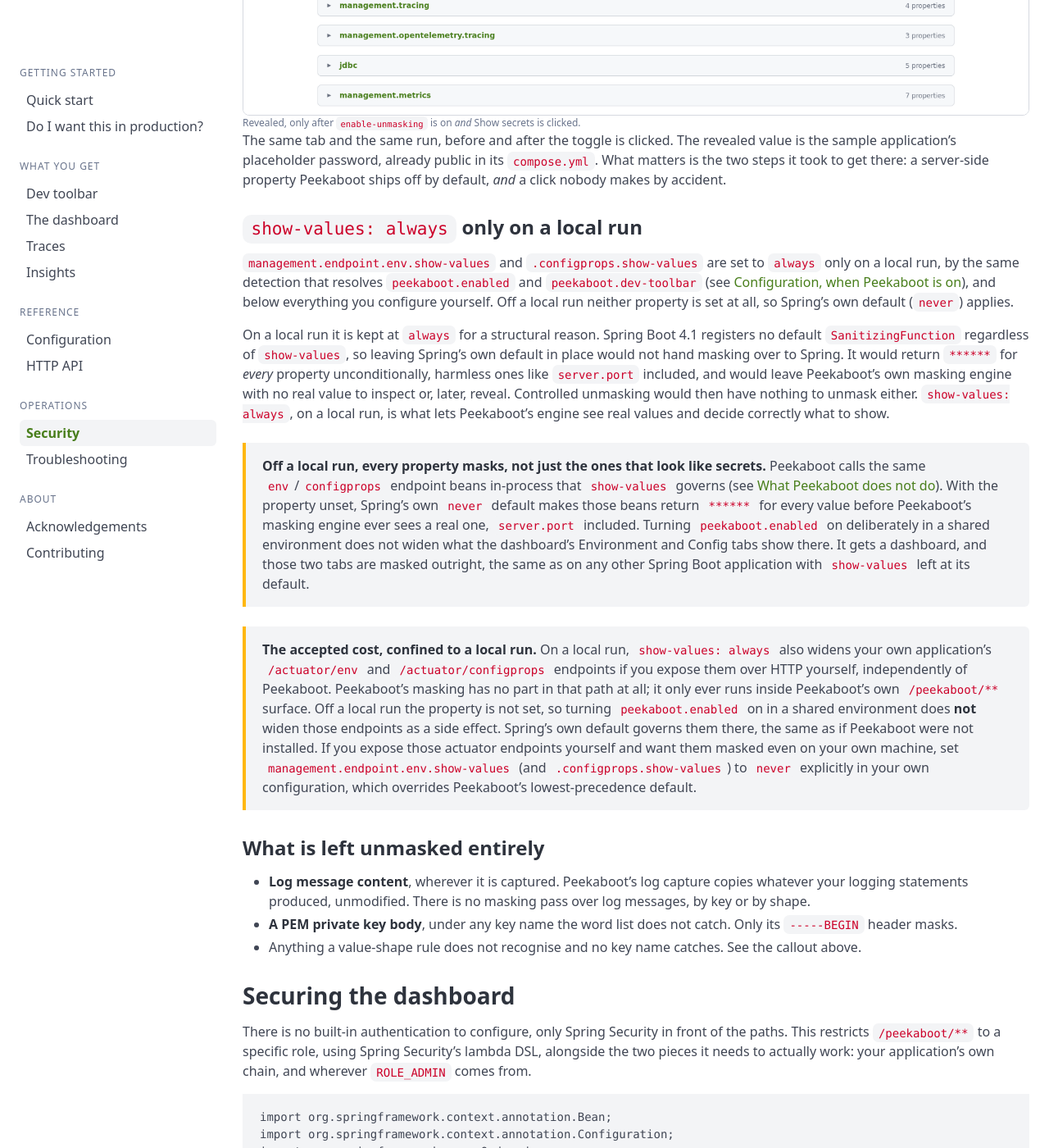
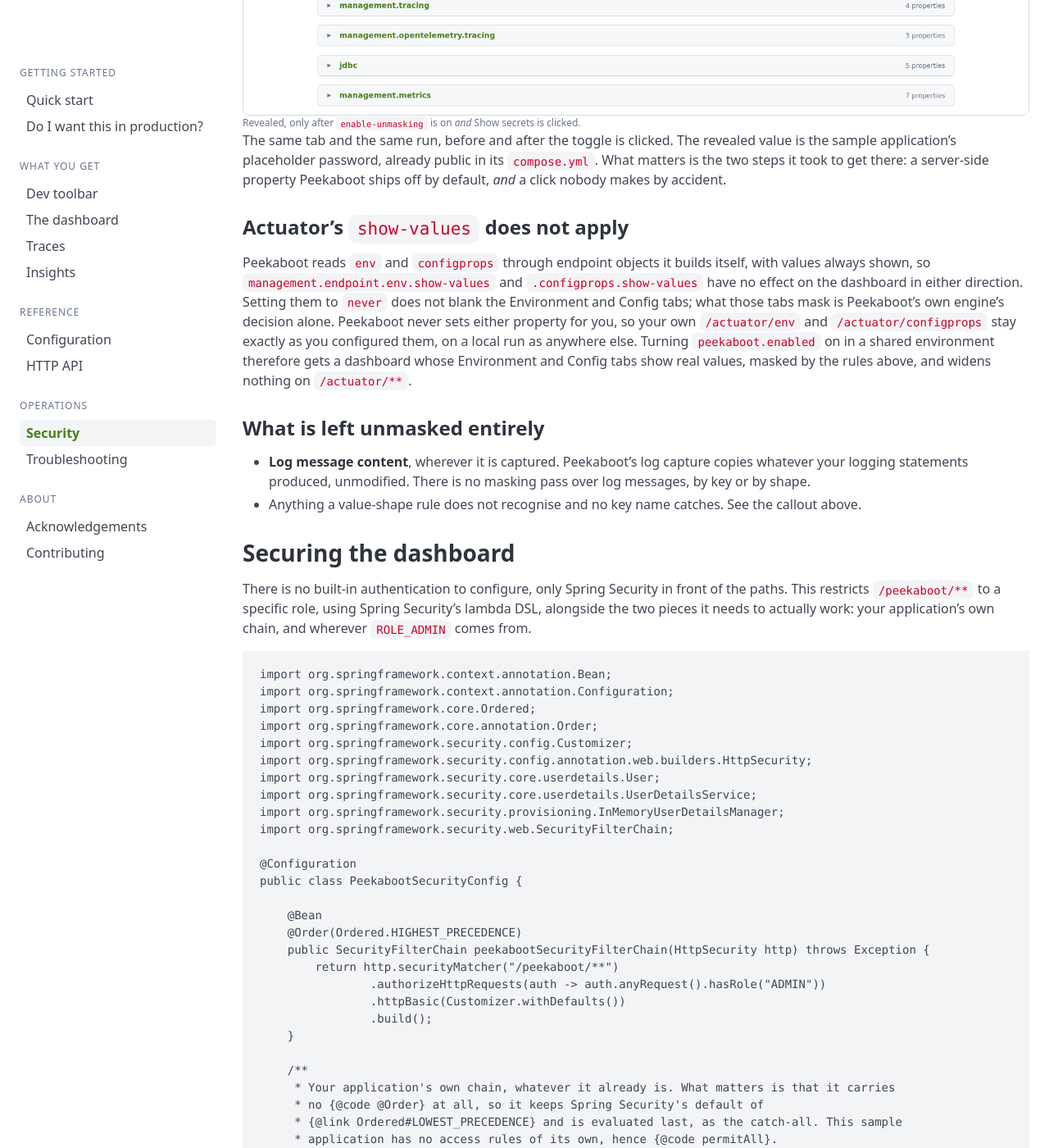
Before and after one commit to peekaboot-org/peekaboot-org.github.io, a Jekyll site: the page built from docs/security.md, in a window 1280 px wide and 1400 px high, scrolled down 6753 px. Shown: the whole window at 82% size. Built offline with Jekyll 4.4.1, drawn with Linux system fonts in a browser that asks for light colours; some of the changed text lies outside the part shown.

Commit message:
docs: security matches the 2026-09-06 code
Peekaboot builds its own env and configprops endpoint objects with values
always shown, so the show-values section, both callouts and every "off a
local run everything masks" claim were wrong. PEM private keys mask from
BEGIN to END, not header only. Health is the one borrowed endpoint. The
application's SanitizingFunction beans run inside Peekaboot's reads. The
driver name is read, not its version.

```diff
--- a/docs/security.md
+++ b/docs/security.md
@@ -21,14 +21,15 @@ it off.
 This is everything, not a curated subset. If you are deciding whether Peekaboot is safe to
 enable somewhere, read all of it.
 
-- **Environment values, on a local run.** Every property source Spring resolved, key and
-  value, from Actuator's `env` endpoint. By default a value whose key or shape looks like a
+- **Environment values.** Every property source Spring resolved, key and value, read
+  through Actuator's `env` endpoint machinery. A value whose key or shape looks like a
   secret is replaced with `******` and everything else is shown verbatim (see
-  [Masking](#masking)). Off a local run every value masks, this rule set included (see
-  [actuator value visibility](#show-values-always-only-on-a-local-run)).
-- **Config property values, on a local run.** Every value bound to a
-  `@ConfigurationProperties` bean, from Actuator's `configprops` endpoint. Same masking,
-  same local-run condition.
+  [Masking](#masking)). That holds wherever `peekaboot.enabled` is `true`, on a local run
+  or off one; your own `management.endpoint.env.show-values` setting plays no part (see
+  [Actuator's `show-values` does not apply](#show-values-does-not-apply)).
+- **Config property values.** Every value bound to a `@ConfigurationProperties` bean, from
+  Actuator's `configprops` endpoint. Same masking, same independence from
+  `management.endpoint.configprops.show-values`.
 - **Health detail.** Per-component status (datasource, disk space, custom indicators), not
   just an aggregate UP/DOWN. A custom `HealthIndicator`'s detail map is masked the same way
   as everything else.
@@ -43,8 +44,8 @@ enable somewhere, read all of it.
   `GET /peekaboot/api/actuator/all/insights` and shown on the Overview tab. None of it is
   masked, network addresses included.
 - **Datasource metadata.** For every `DataSource` bean, its host or hosts and port, database
-  name, the database user, the database product and version, and the JDBC driver and
-  version, read from the connection's `DatabaseMetaData`. Only the JDBC URL's connection
+  name, the database user, the database product and version, and the JDBC driver's name,
+  read from the connection's `DatabaseMetaData`. Only the JDBC URL's connection
   parameters go through masking. The user name, host and database name are shown verbatim.
 - **Scheduled tasks' last failure.** For every `@Scheduled` task, alongside its schedule and
   last and next execution time, the last execution's exception type and message exactly as
@@ -104,13 +105,12 @@ enable somewhere, read all of it.
   [Insights]({{ '/docs/insights/' | relative_url }}).
 
 The dashboard's actuator-backed tabs are served by
-`GET /peekaboot/api/actuator/all/insights`, which invokes a fixed set of Actuator endpoints
-per call (`health`, `info`, `env`, `loggers`, `flyway`, `configprops`, `scheduledtasks`; an
-endpoint the application does not have is not called). That is the whole actuator
-surface Peekaboot exposes over HTTP. See [HTTP API]({{ '/docs/api/' | relative_url }}) for
-the full endpoint list. It is also a cost. `env` and `configprops` are not free on a large
-application, and without a `SecurityFilterChain` in front of `/peekaboot/**` anyone who can
-reach it can ask for all of them as often as they like.
+`GET /peekaboot/api/actuator/all/insights`, one call that reads every source listed under
+[HTTP API, what `insights` adds]({{ '/docs/api/' | relative_url }}#what-insights-adds).
+That is the whole actuator surface Peekaboot exposes over HTTP. It is also a cost. `env` and
+`configprops` are not free on a large application, and without a `SecurityFilterChain` in
+front of `/peekaboot/**` anyone who can reach it can ask for all of them as often as they
+like.
 
 ## What Peekaboot writes to disk
 
@@ -142,14 +142,17 @@ both files somewhere you control.
 
 ## What Peekaboot does not do
 
-Peekaboot never exposes raw Actuator endpoints over HTTP. It calls each endpoint in-process,
-so no `management.endpoints.web.exposure` configuration is needed, none is added, and nothing
-on `/actuator/**` changes. Which endpoints it serves, and what they answer, is the same with
-or without Peekaboot. To make the endpoint beans exist at all, Peekaboot marks every endpoint
-as available while `peekaboot.enabled` is `true`, but that never reaches the `/actuator/**`
-HTTP mapping, which applies your own `include`/`exclude` settings independently. With
-Spring's defaults, `/actuator/health` alone stays reachable over HTTP while the dashboard has
-full data on everything else.
+Peekaboot never exposes raw Actuator endpoints over HTTP. It builds its own `info`, `env`,
+`configprops`, `loggers`, `flyway` and `scheduledtasks` endpoint objects and reads them
+in-process, so no `management.endpoints.web.exposure` configuration is needed, none is
+added, and nothing on `/actuator/**` changes. Which endpoints your application serves, and
+what they answer, is the same with or without Peekaboot. Health is the one endpoint
+Peekaboot borrows rather than builds. So that its bean exists, Peekaboot marks the health
+endpoint as available while `peekaboot.enabled` is `true`, but that never reaches the
+`/actuator/**` HTTP mapping, which applies your own `include`/`exclude` settings
+independently. With Spring's defaults, `/actuator/health` alone stays reachable over HTTP
+while the dashboard has full data on everything else. `management.endpoint.health.access:
+none` still removes that bean, and the dashboard's health data with it.
 
 With Peekaboot off there is nothing under `/peekaboot/**` at all, the UI assets included. The
 dashboard bundle ships at `classpath:/META-INF/peekaboot/ui/`, outside every location Spring
@@ -179,7 +182,9 @@ everywhere a value could carry a secret:
   site that writes to your log rather than to HTTP.
 
 There is nothing to configure to get this. It is the default, and it runs whether or not your
-application declares a `SanitizingFunction` of its own.
+application declares a `SanitizingFunction` of its own. One you do declare runs as well,
+inside Peekaboot's `env` and `configprops` reads, so a value it masks reaches Peekaboot
+already as `******`.
 
 ### What gets masked, and how {#what-gets-masked-and-how}
 
@@ -230,9 +235,8 @@ parameter name rather than the shell variable the exemption was written for.
 Bare `key` and bare `certificate` are deliberately absent. They would catch
 `spring.jpa.key-generator`, `server.ssl.key-store` and `server.ssl.certificate`, which name
 filesystem paths rather than secrets, and that is exactly the kind of over-masking that makes
-a dashboard useless. Nothing compensates for the gap. A PEM private key held in a property
-whose name no rule word catches is displayed in full: the value-shape pattern below replaces
-the `-----BEGIN … PRIVATE KEY-----` header and leaves the key body alone.
+a dashboard useless. Nothing compensates for the gap by key name. A PEM private key held
+under such a key is still caught, by the value-shape pattern below.
 
 A key whose *last* token is `uri` or `url` names an address rather than a secret, so the word
 list is not applied to it. Only the four inherited patterns above still are. That is what
@@ -251,13 +255,13 @@ credential carried *inside* such a URL is caught by value shape: an `?access_tok
 A JDBC URL's `password=` parameter is the canonical case. A small set of high-precision,
 provider-prefixed patterns catches a JWT, an AWS, GitHub, GCP, Slack, Stripe, OpenAI or
 Anthropic key, and credentials embedded in a URL's userinfo (`user:pass@host`, including
-Oracle's `jdbc:oracle:thin:user/password@host` form). One further pattern matches the
-`-----BEGIN … PRIVATE KEY-----` header of a PEM block. **It masks that header line and
-nothing else.** The pattern cannot cross a newline and gives up after 100 characters, so the
-base64 key body that follows the header is printed verbatim. Two more shapes carry no word
-list of their own: a URL's query or `;`-separated parameters (`?password=...`, `;pwd=...`) and
-the `-Dname=value` / `--name=value` options in a value such as `JAVA_TOOL_OPTIONS` or
-`JDK_JAVA_OPTIONS`. Each parameter or option is judged by its name against the key-name list
+Oracle's `jdbc:oracle:thin:user/password@host` form). One further pattern matches a PEM
+private key block, from its `-----BEGIN … PRIVATE KEY-----` header through its
+`-----END … PRIVATE KEY-----` footer, newlines included. A block whose footer is missing
+masks to the end of the value, and two adjacent blocks mask separately. Two more shapes
+carry no word list of their own: a URL's query or `;`-separated parameters
+(`?password=...`, `;pwd=...`) and the `-Dname=value` / `--name=value` options in a value
+such as `JAVA_TOOL_OPTIONS` or `JDK_JAVA_OPTIONS`. Each parameter or option is judged by its name against the key-name list
 above, so a name that masks as a property masks here too, its value blacked out and the name
 left readable. Both of those shapes need their marker: a bare `password=hunter2` with no
 leading `?`, `&`, `;`, `-D` or `--` is not a parameter and is not masked. Only the matched
@@ -270,11 +274,9 @@ is not described here, it is not covered.
 <div class="pk-callout pk-callout--warning" markdown="1">
 **This is not exhaustive, and there is no entropy detection.** Key-name rules plus a bounded
 set of value-shape patterns catch the common, recognisable cases. They cannot catch a
-credential with no recognisable shape sitting under a key that is not listed above. **A PEM
-private key in a property value is the sharpest case.** Unless its key name carries a rule
-word such as `private-key`, only the `-----BEGIN` header masks and the key material itself is
-shown on the Environment and Config tabs. A literal in an ordinary-looking column
-(`INSERT INTO users (password) VALUES ('hunter2')`) is not masked either, because "hunter2"
+credential with no recognisable shape sitting under a key that is not listed above. A
+literal in an ordinary-looking column
+(`INSERT INTO users (password) VALUES ('hunter2')`) is not masked, because "hunter2"
 matches no provider pattern and SQL-text masking is value-shape-only, never column-aware.
 There is no entropy detection because flagging any high-randomness string would destroy
 legitimate values on screen, a git SHA, a UUID or a base64-encoded asset among them. Assume
@@ -324,54 +326,23 @@ the sample application's placeholder password, already public in its `compose.ym
 matters is the two steps it took to get there: a server-side property Peekaboot ships off by
 default, *and* a click nobody makes by accident.
 
-### `show-values: always` only on a local run {#show-values-always-only-on-a-local-run}
+### Actuator's `show-values` does not apply {#show-values-does-not-apply}
 
-`management.endpoint.env.show-values` and `.configprops.show-values` are set to `always` only
-on a local run, by the same detection that resolves `peekaboot.enabled` and
-`peekaboot.dev-toolbar` (see [Configuration, when Peekaboot is
-on]({{ '/docs/configuration/' | relative_url }}#when-peekaboot-is-on)), and below everything
-you configure yourself. Off a local run neither property is set at all, so Spring's own
-default (`never`) applies.
-
-On a local run it is kept at `always` for a structural reason. Spring Boot 4.1 registers no
-default `SanitizingFunction` regardless of `show-values`, so leaving Spring's own default in
-place would not hand masking over to Spring. It would return `******` for *every* property
-unconditionally, harmless ones like `server.port` included, and would leave Peekaboot's own
-masking engine with no real value to inspect or, later, reveal. Controlled unmasking would
-then have nothing to unmask either. `show-values: always`, on a local run, is what lets
-Peekaboot's engine see real values and decide correctly what to show.
-
-<div class="pk-callout pk-callout--warning" markdown="1">
-**Off a local run, every property masks, not just the ones that look like secrets.** Peekaboot
-calls the same `env`/`configprops` endpoint beans in-process that `show-values` governs (see
-[What Peekaboot does not do](#what-peekaboot-does-not-do)). With the property unset, Spring's
-own `never` default makes those beans return `******` for every value before Peekaboot's
-masking engine ever sees a real one, `server.port` included. Turning `peekaboot.enabled` on
-deliberately in a shared environment does not widen what the dashboard's Environment and
-Config tabs show there. It gets a dashboard, and those two tabs are masked outright, the same
-as on any other Spring Boot application with `show-values` left at its default.
-</div>
-
-<div class="pk-callout pk-callout--warning" markdown="1">
-**The accepted cost, confined to a local run.** On a local run, `show-values: always` also
-widens your own application's `/actuator/env` and `/actuator/configprops` endpoints if you
-expose them over HTTP yourself, independently of Peekaboot. Peekaboot's masking has no part in
-that path at all; it only ever runs inside Peekaboot's own `/peekaboot/**` surface. Off a
-local run the property is not set, so turning `peekaboot.enabled` on in a shared environment
-does **not** widen those endpoints as a side effect. Spring's own default governs them there,
-the same as if Peekaboot were not installed. If you expose those actuator endpoints yourself
-and want them masked even on your own machine, set `management.endpoint.env.show-values` (and
-`.configprops.show-values`) to `never` explicitly in your own configuration, which overrides
-Peekaboot's lowest-precedence default.
-</div>
+Peekaboot reads `env` and `configprops` through endpoint objects it builds itself, with
+values always shown, so `management.endpoint.env.show-values` and
+`.configprops.show-values` have no effect on the dashboard in either direction. Setting
+them to `never` does not blank the Environment and Config tabs; what those tabs mask is
+Peekaboot's own engine's decision alone. Peekaboot never sets either property for you, so
+your own `/actuator/env` and `/actuator/configprops` stay exactly as you configured them,
+on a local run as anywhere else. Turning `peekaboot.enabled` on in a shared environment
+therefore gets a dashboard whose Environment and Config tabs show real values, masked by
+the rules above, and widens nothing on `/actuator/**`.
 
 ### What is left unmasked entirely
 
 - **Log message content**, wherever it is captured. Peekaboot's log capture copies whatever
   your logging statements produced, unmodified. There is no masking pass over log messages, by
   key or by shape.
-- **A PEM private key body**, under any key name the word list does not catch. Only its
-  `-----BEGIN` header masks.
 - Anything a value-shape rule does not recognise and no key name catches. See the callout
   above.
 
@@ -561,9 +532,9 @@ process.
       but turning it on lets anyone who can reach `/peekaboot/**` and add `?unmask=true`
       reveal them too.
 - [ ] Do not treat masking as complete. It catches known key names and known secret shapes
-      (JWT, common cloud-provider key prefixes, credentials in a URL). It does not catch an
-      arbitrary secret with no recognisable shape, the body of a PEM private key, or log
-      message content at all. Assume every captured trace can still contain plaintext SQL
+      (JWT, common cloud-provider key prefixes, credentials in a URL, a PEM private key).
+      It does not catch an arbitrary secret with no recognisable shape, or log message
+      content at all. Assume every captured trace can still contain plaintext SQL
       and, with the dev toolbar on, plaintext headers and query and form parameters. Do not
       point Peekaboot at traffic carrying secrets you cannot afford to have held in memory and
       displayed.
```
Also changed, not shown: other parts of docs/security.md (+1 -1 lines).
